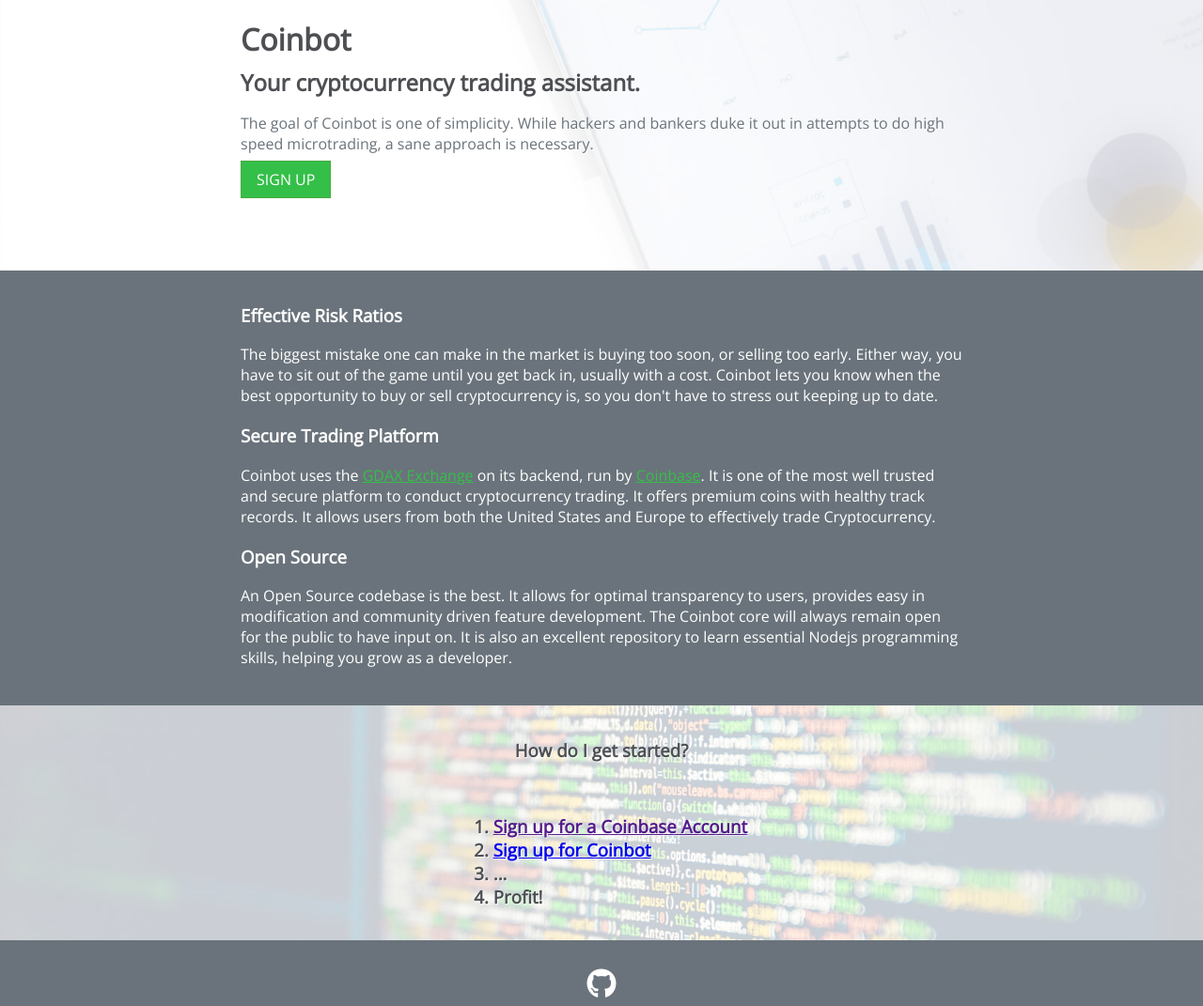
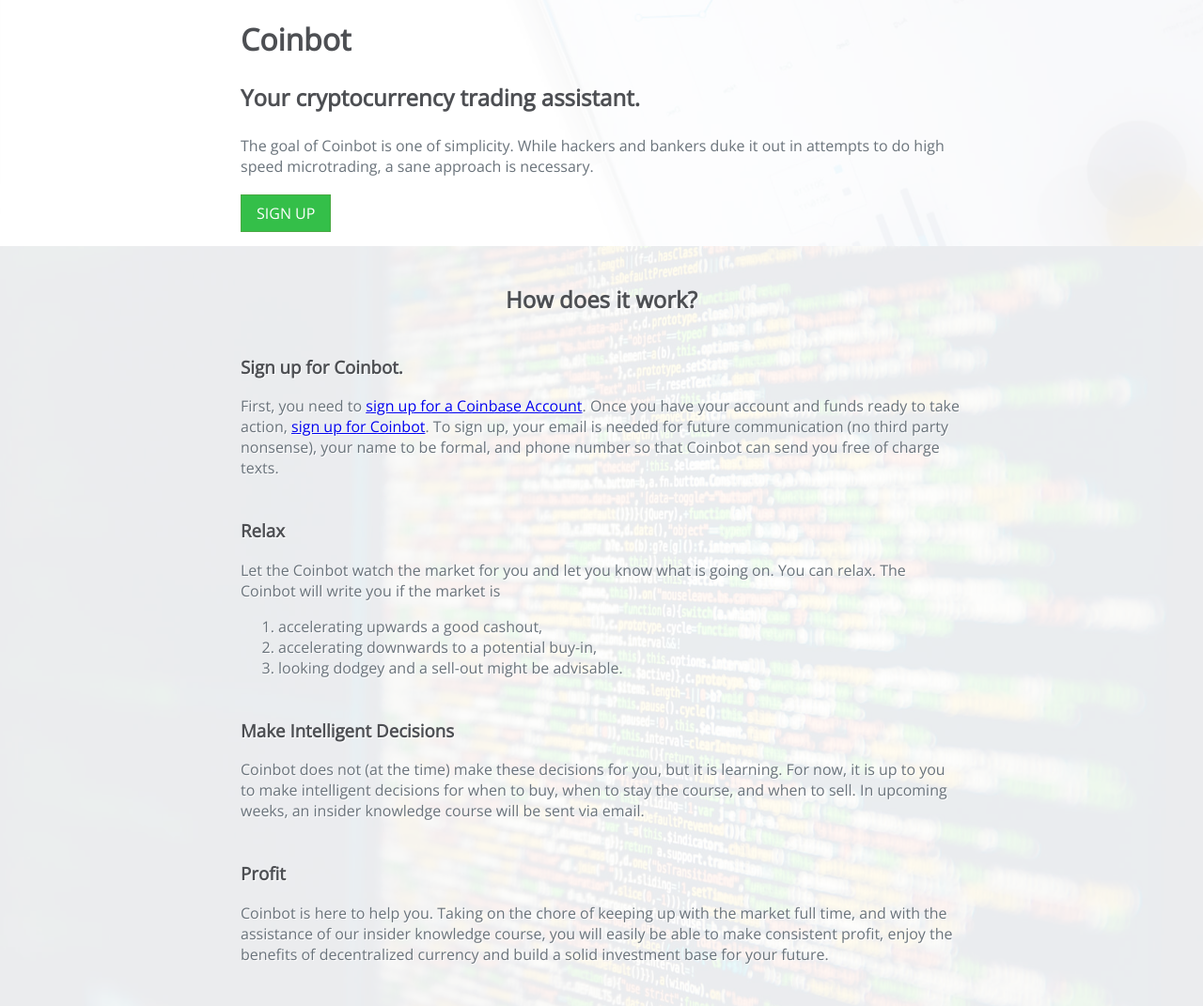
Before and after one commit to awitherow/coinbot-prototype, a website: page index.html in a window 1280 px wide. Shown: the part 12-1083 px from the top of the page at 94% size. Drawn offline with nearby package versions, Linux system fonts and the light colour scheme.

Commit message:
feat(site): finalize webpage

```diff
--- a/index.html
+++ b/index.html
@@ -21,7 +21,7 @@
         body {
             font-family: 'Open Sans', Arial, Helvetica, sans-serif;
             color: #6a737b;
-            text-shadow: 1px 1px rgba(255, 255, 255, 0.75);
+            text-shadow: 1px 1px rgba(255, 255, 255, 0.9);
         }
 
         h1,
@@ -31,7 +31,7 @@
         }
 
         .intro {
-            height: 52vh;
+            min-height: 52vh;
             background: url('./assets/intro.jpg') no-repeat center center fixed;
             -webkit-background-size: cover;
             -moz-background-size: cover;
@@ -39,9 +39,17 @@
             background-size: cover;
         }
 
+        .padding-bottom {
+            padding-bottom: 12px;
+        }
+
+        .intro .content h2 {
+            text-align: left;
+        }
+
         .intro .content,
-        .start .content {
-            background: rgba(255, 255, 255, 0.75);
+        .how .content {
+            background: rgba(255, 255, 255, 0.9);
         }
 
         .content {
@@ -50,18 +58,19 @@
             padding-bottom: 24px;
         }
 
-        .three,
+        .about,
         footer {
             background: #6a737b;
             color: white;
             text-shadow: none;
         }
 
-        .three h3 {
+        .about .content h2,
+        .about .content h3 {
             color: white;
         }
 
-        .three a {
+        .about a {
             color: #34bf49;
         }
 
@@ -71,17 +80,21 @@
             margin-bottom: 8px;
         }
 
+        .content h2 {
+            text-align: center;
+            margin: 24px 0;
+        }
+
         .item {
             margin-bottom: 8px;
         }
 
-        .start {
+        .how {
             background: url('./assets/code.jpg') no-repeat center center fixed;
             -webkit-background-size: cover;
             -moz-background-size: cover;
             -o-background-size: cover;
             background-size: cover;
-            height: 250px;
         }
 
         .inner {
@@ -89,14 +102,19 @@
             margin: 0 auto;
         }
 
-        .start .inner {
+        .how .inner {
             display: flex;
             flex-direction: column;
             align-items: center;
             justify-content: space-around;
         }
 
-        .content .button {
+        .how .content h2 {
+
+            color: ;
+        }
+
+        .button {
             border: 1px solid #49a942;
             padding: 8px 16px;
             text-transform: uppercase;
@@ -104,6 +122,11 @@
             text-shadow: none;
             background: #34bf49;
             text-decoration: none;
+        }
+
+        .button.grey {
+            border: 1px solid #4d4f53;
+            background: #6a737b;
         }
 
         footer {
@@ -124,9 +147,21 @@
             font-size: 32px;
         }
 
+        .final ul {
+            padding: 0;
+            margin: 0;
+            list-style: none;
+            text-align: center;
+        }
+
+        .final ul li {
+            margin: 8px 0;
+        }
+
         @media(min-width: 768px) {
             .intro {
-                max-height: 300px;
+                max-height: 275px;
+                min-height: auto;
             }
             .intro .inner {
                 padding-top: 2vh;
@@ -141,14 +176,53 @@
             <div class="inner">
                 <h1>Coinbot</h1>
                 <h2>Your cryptocurrency trading assistant.</h2>
-                <p>The goal of Coinbot is one of simplicity. While hackers and bankers duke it out in attempts to do high speed
+                <p class="padding-bottom">The goal of Coinbot is one of simplicity. While hackers and bankers duke it out in attempts to do high speed
                     microtrading, a sane approach is necessary.</p>
-                <a class="button" href="https://goo.gl/forms/yiCsE3rHyxLE6xR12">Sign up</a>
+                <a target="_blank" class="button" href="https://goo.gl/forms/yiCsE3rHyxLE6xR12">Sign up</a>
             </div>
         </div>
     </div>
-    <div class="three">
+    <div class="how">
         <div class="content">
+            <h2>How does it work?
+            </h2>
+            <div class="inner">
+                <div class="item">
+                    <h3>Sign up for Coinbot.</h3>
+                    <p>First, you need to <a href="https://www.coinbase.com/join/529642cd0133706fc9000a5a">sign up for a Coinbase Account</a>.
+                        Once you have your account and funds ready to take action, <a href="https://goo.gl/forms/yiCsE3rHyxLE6xR12">sign up for Coinbot</a>.
+                        To sign up, your email is needed for future communication (no third party nonsense), your name to
+                        be formal, and phone number so that Coinbot can send you free of charge texts.</p>
+                </div>
+                <div class="item">
+                    <h3>Relax</h3>
+                    <p>Let the Coinbot watch the market for you and let you know what is going on. You can relax. The Coinbot
+                        will write you if the market is</p>
+                    <ol>
+                        <li>accelerating upwards a good cashout,</li>
+                        <li>accelerating downwards to a potential buy-in,</li>
+                        <li>looking dodgey and a sell-out might be advisable.</li>
+                    </ol>
+                </div>
+                <div class="item">
+                    <h3>Make Intelligent Decisions</h3>
+                    <p>Coinbot does not (at the time) make these decisions for you, but it is learning. For now, it is up to
+                        you to make intelligent decisions for when to buy, when to stay the course, and when to sell. In
+                        upcoming weeks, an insider knowledge course will be sent via email.</p>
+                </div>
+                <div class="item">
+                    <h3>Profit</h3>
+                    <p>Coinbot is here to help you. Taking on the chore of keeping up with the market full time, and with the
+                        assistance of our insider knowledge course, you will easily be able to make consistent profit, enjoy
+                        the benefits of decentralized currency and build a solid investment base for your future.</p>
+                </div>
+            </div>
+        </div>
+    </div>
+    <div class="about">
+        <div class="content">
+            <h2>Principals
+            </h2>
             <div class="inner">
                 <div class="item">
                     <h3>Effective Risk Ratios</h3>
@@ -159,7 +233,8 @@
                 </div>
                 <div class="item">
                     <h3>Secure Trading Platform</h3>
-                    <p>Coinbot uses the <a href="www.gdax.com">GDAX Exchange</a> on its backend, run by <a href="">Coinbase</a>.
+                    <p>Coinbot uses the <a target="_blank" href="http://www.gdax.com">GDAX Exchange</a> on its backend, run
+                        by <a target="_blank" href="https://www.coinbase.com/join/529642cd0133706fc9000a5a">Coinbase</a>.
                         It is one of the most well trusted and secure platform to conduct cryptocurrency trading. It offers
                         premium coins with healthy track records. It allows users from both the United States and Europe
                         to effectively trade Cryptocurrency.
@@ -175,17 +250,15 @@
             </div>
         </div>
     </div>
-    <div class="start">
+    <div class="final">
         <div class="content">
             <div class="inner">
-                <h3>How do I get started?
-                    <h3>
-                        <ol>
-                            <li><a href="">Sign up for a Coinbase Account</a></li>
-                            <li><a href="https://goo.gl/forms/yiCsE3rHyxLE6xR12">Sign up for Coinbot</a></li>
-                            <li>...</li>
-                            <li>Profit!</li>
-                        </ol>
+                <h2>Get Started Now!</h2>
+                <ul>
+                    <li><a target="_blank" href="https://www.coinbase.com/join/529642cd0133706fc9000a5a">Sign up  Coinbase Account</a>
+                    </li>
+                    <li><a target="_blank" href="https://goo.gl/forms/yiCsE3rHyxLE6xR12">Sign up for Coinbot</a></li>
+                </ul>
             </div>
         </div>
     </div>
```
